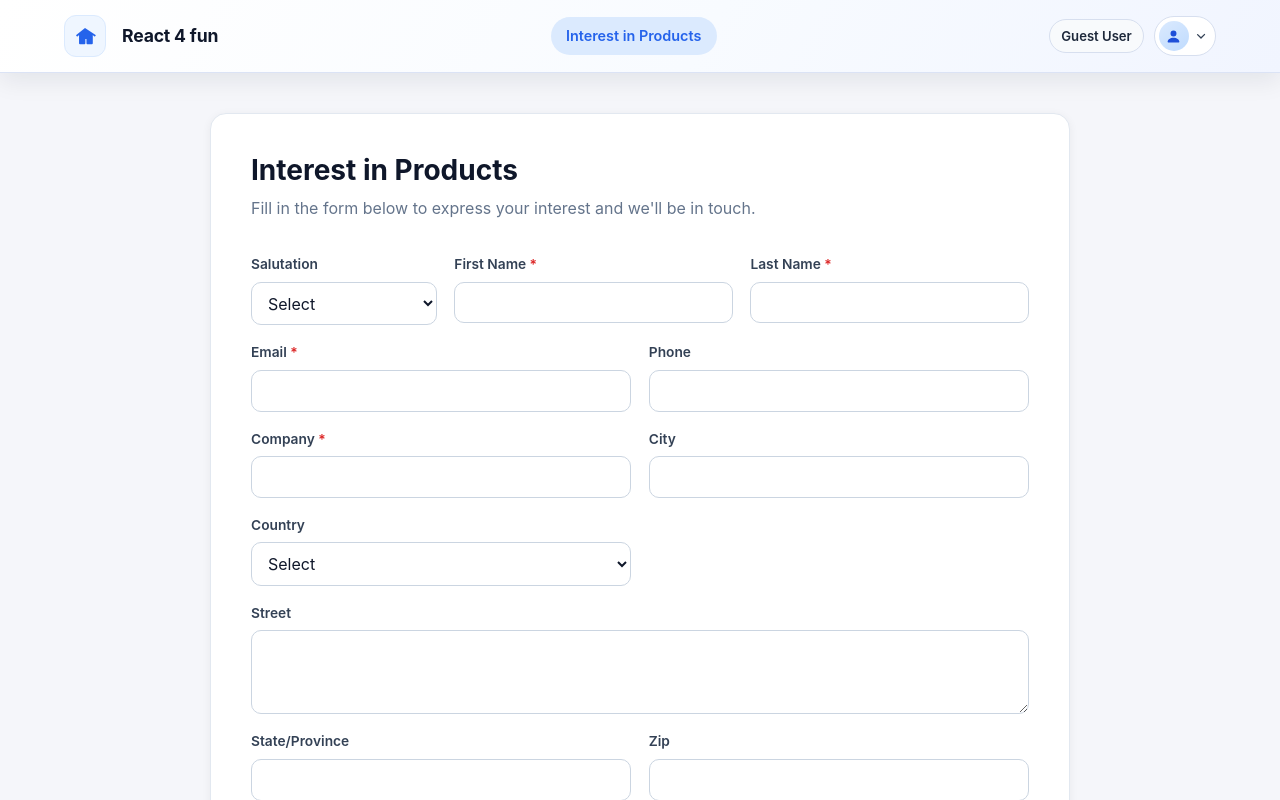
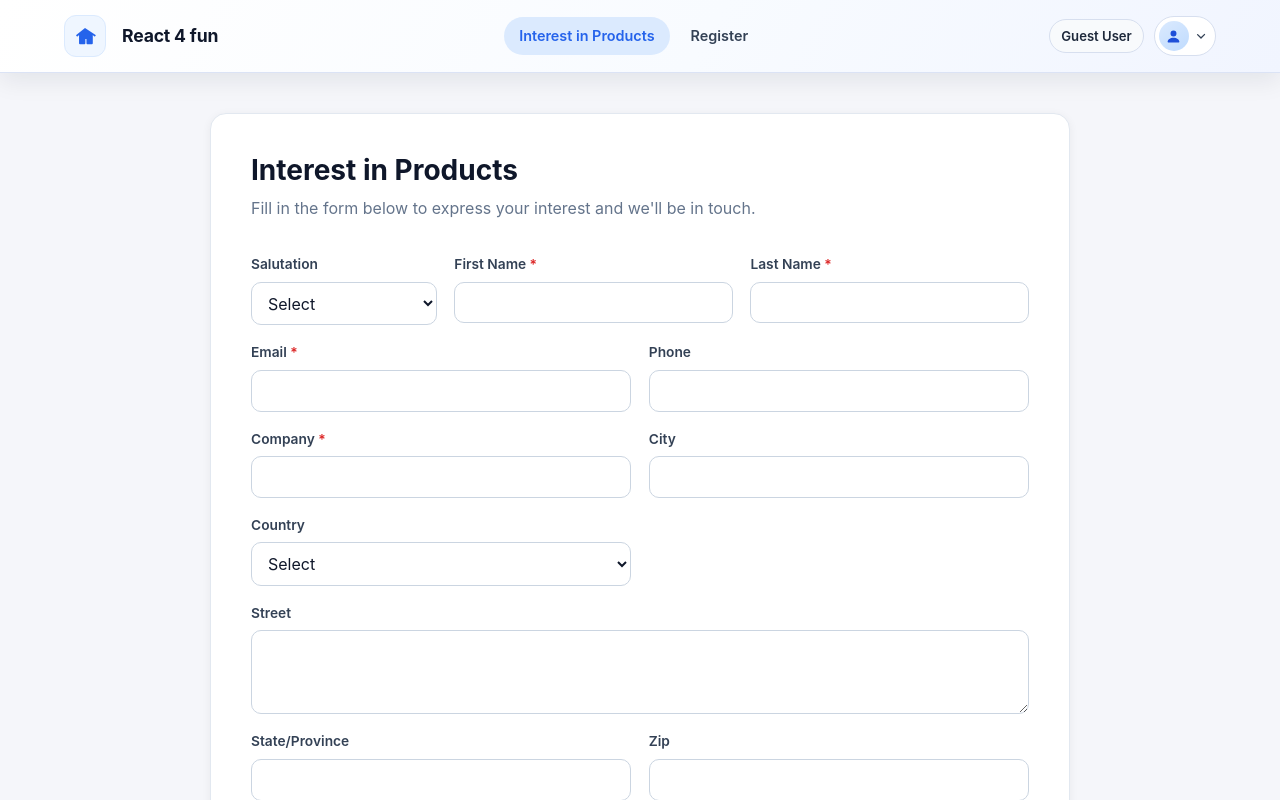
Before and after one commit to harmathzs/react-for-fun, a React (Vite) app in the folder react-app/: page / in a window 1280 px wide. Shown: the top 800 px of the page. Built offline with nearby package versions, Linux system fonts and the light colour scheme; no server answers.

Commit message:
Add registration link to Navbar for unauthenticated users

```diff
--- a/react-app/src/components/Navbar.jsx
+++ b/react-app/src/components/Navbar.jsx
@@ -50,6 +50,7 @@ export default function Navbar({ authenticated, user, onLogout }) {
 
         <ul className="navbar-links">
           {!authenticated && <li><NavLink to="/" end>Interest in Products</NavLink></li>}
+          {!authenticated && <li><NavLink to="/register">Register</NavLink></li>}
           {authenticated && <li><NavLink to="/shop">Shop</NavLink></li>}
         </ul>
 
```
